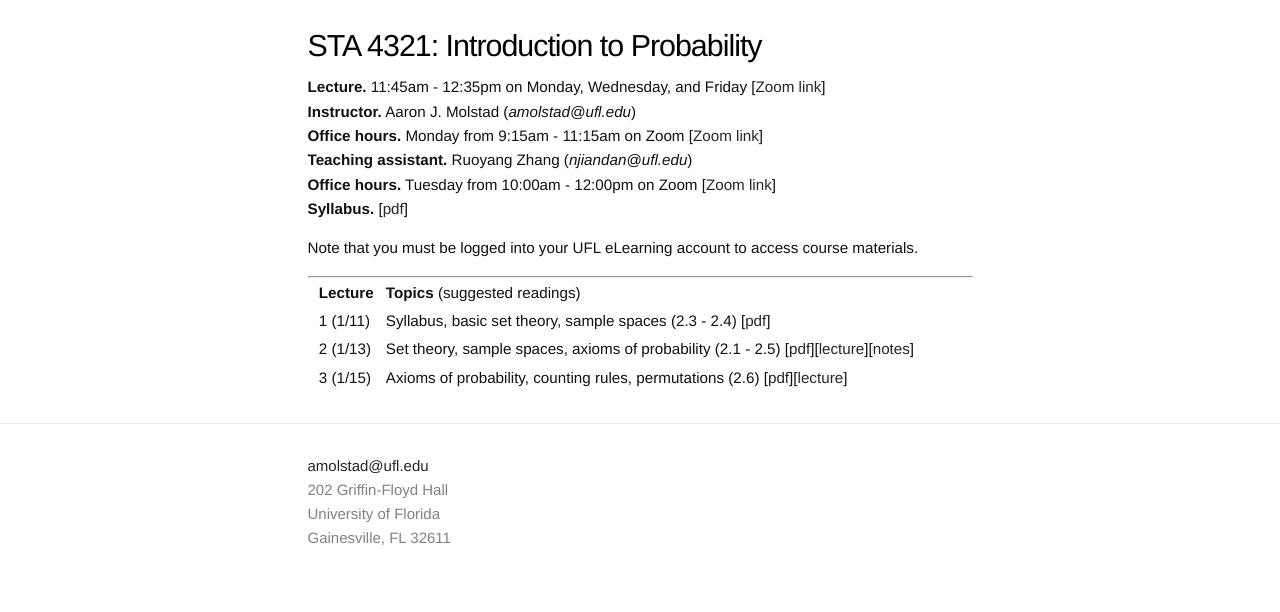
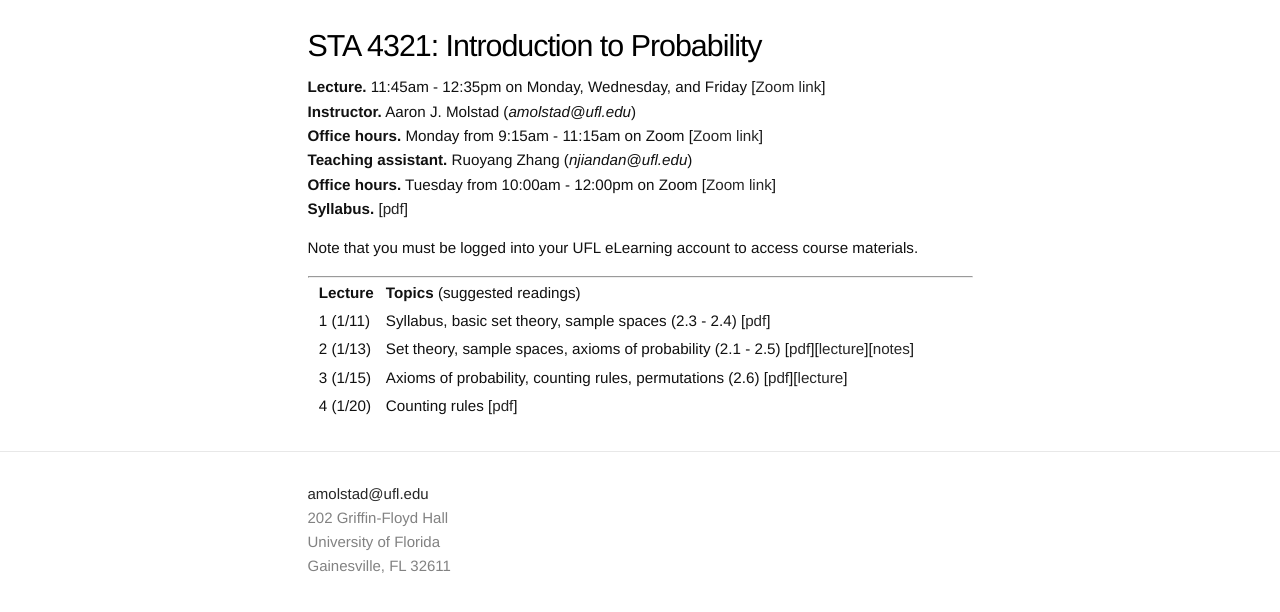
Before and after one commit to ajmolstad/ajmolstad.github.io, a Jekyll site: the page built from S21_STA4321.md, in a window 1280 px wide. Shown: the top 612 px of the page. Built offline with Jekyll 4.4.1, drawn with Linux system fonts in a browser that asks for light colours.

Commit message:
Update S21_STA4321.md

```diff
--- a/S21_STA4321.md
+++ b/S21_STA4321.md
@@ -19,3 +19,4 @@ Note that you must be logged into your UFL eLearning account to access course ma
 || 1 (1/11)  || Syllabus, basic set theory, sample spaces (2.3 - 2.4) [[pdf](https://ufl.instructure.com/files/56130636/download?download_frd=1)] ||
 || 2 (1/13)  || Set theory, sample spaces, axioms of probability (2.1 - 2.5) [[pdf](https://ufl.instructure.com/files/56240531/download?download_frd=1)][[lecture](https://ufl.instructure.com/courses/426946/files?preview=56199388)][[notes](https://ufl.instructure.com/files/56199414/download?download_frd=1)] ||
 || 3 (1/15)  || Axioms of probability, counting rules, permutations (2.6) [[pdf](https://ufl.instructure.com/files/56240500/download?download_frd=1)][[lecture](https://ufl.instructure.com/courses/426946/files?preview=56249402)]||
+|| 4 (1/20) || Counting rules [[pdf](https://ufl.instructure.com/files/56326195/download?download_frd=1)] ||
```
